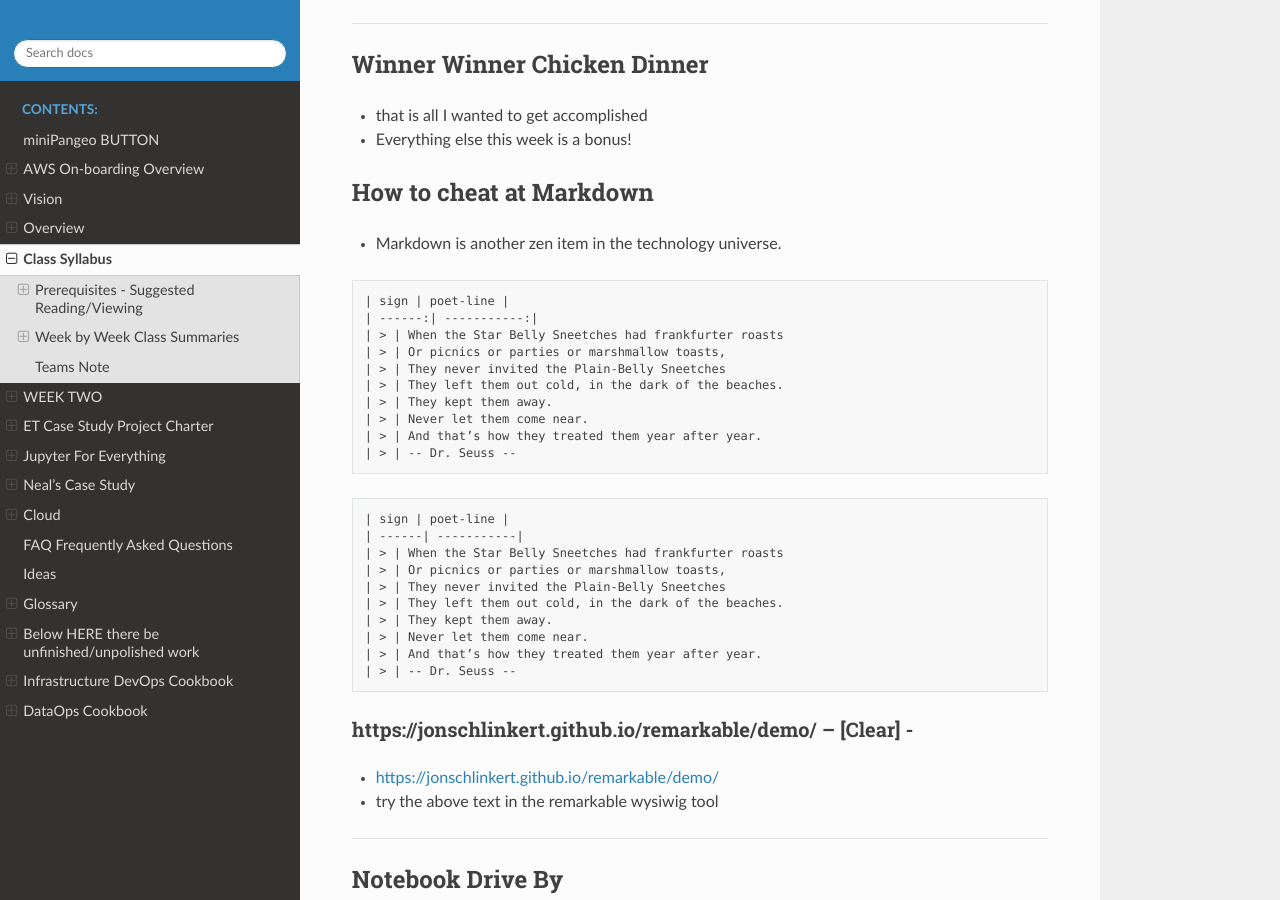
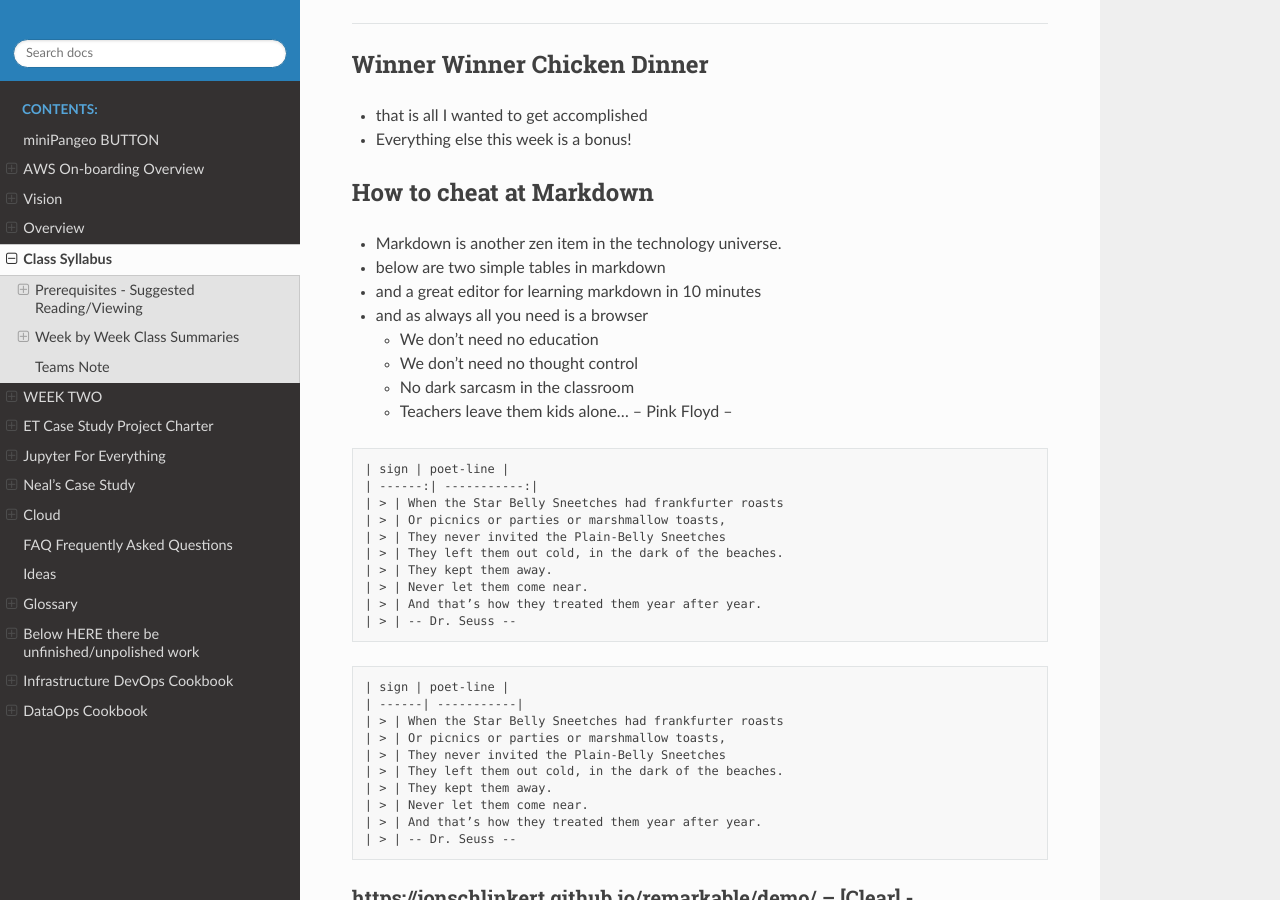
Before and after one commit to tonybutzer/harmony, a Sphinx documentation site: the page built from documentation/source/00weekbyweek.md, in a window 1280 px wide and 900 px high, scrolled down 6847 px. Built offline with Sphinx 7.4.7 and the Read the Docs theme 2.0.0, drawn with Linux system fonts in a browser that asks for light colours; pages that are not in the unit, such as notebooks, are missing from menus.

Commit message:
automatic git update from Makefile

````diff
--- a/documentation/source/00weekbyweek.md
+++ b/documentation/source/00weekbyweek.md
@@ -226,6 +226,13 @@ science_joy = 1 * ec2 + docker * 1e3
 
 ## How to cheat at Markdown
 - Markdown is another zen item in the technology universe.
+- below are two simple tables in markdown
+- and a great editor for learning markdown in 10 minutes
+- and as always all you need is a browser
+	- We don't need no education
+	- We don't need no thought control
+	- No dark sarcasm in the classroom
+	- Teachers leave them kids alone… -- Pink Floyd --
 
 ```
 | sign | poet-line |
````
